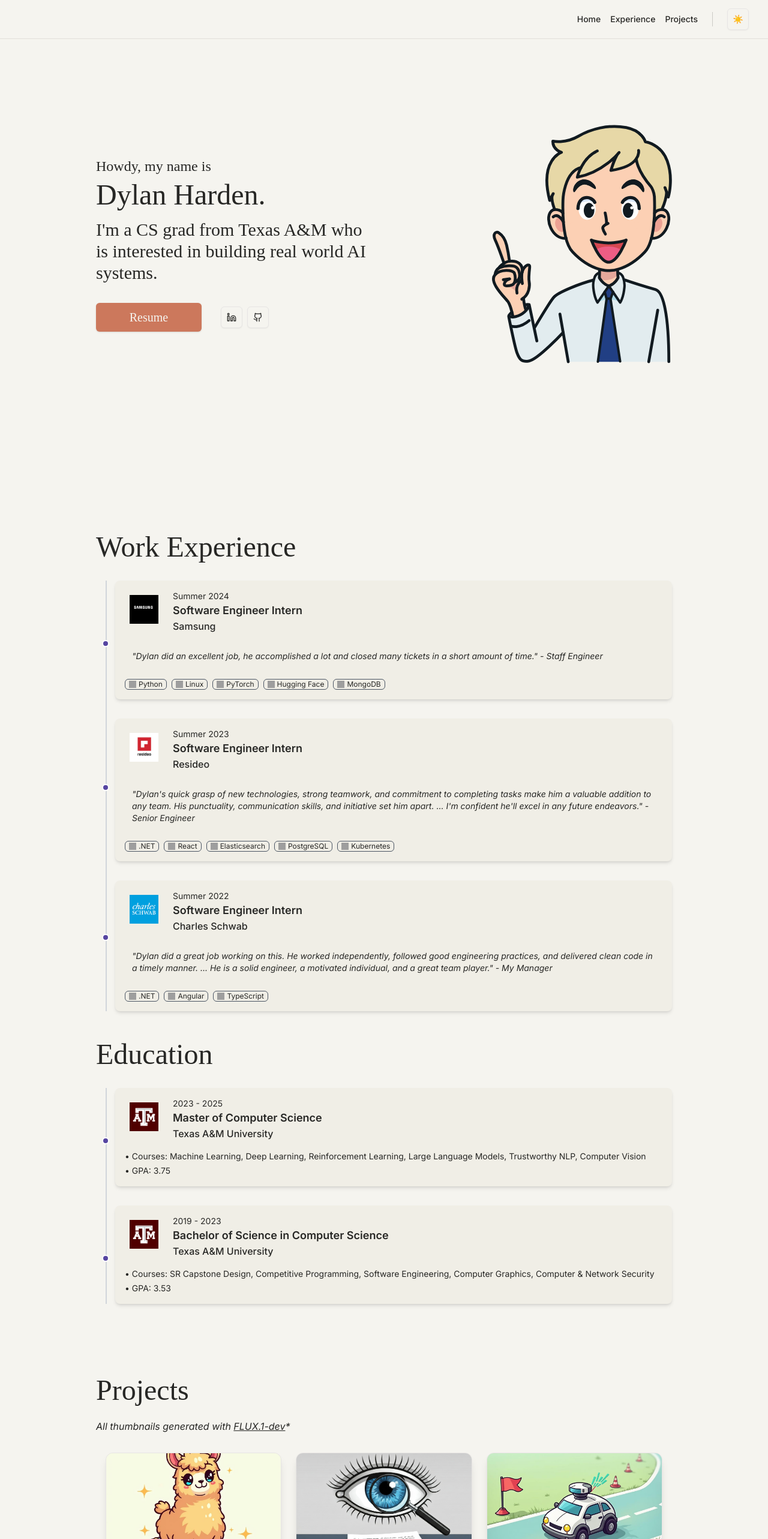
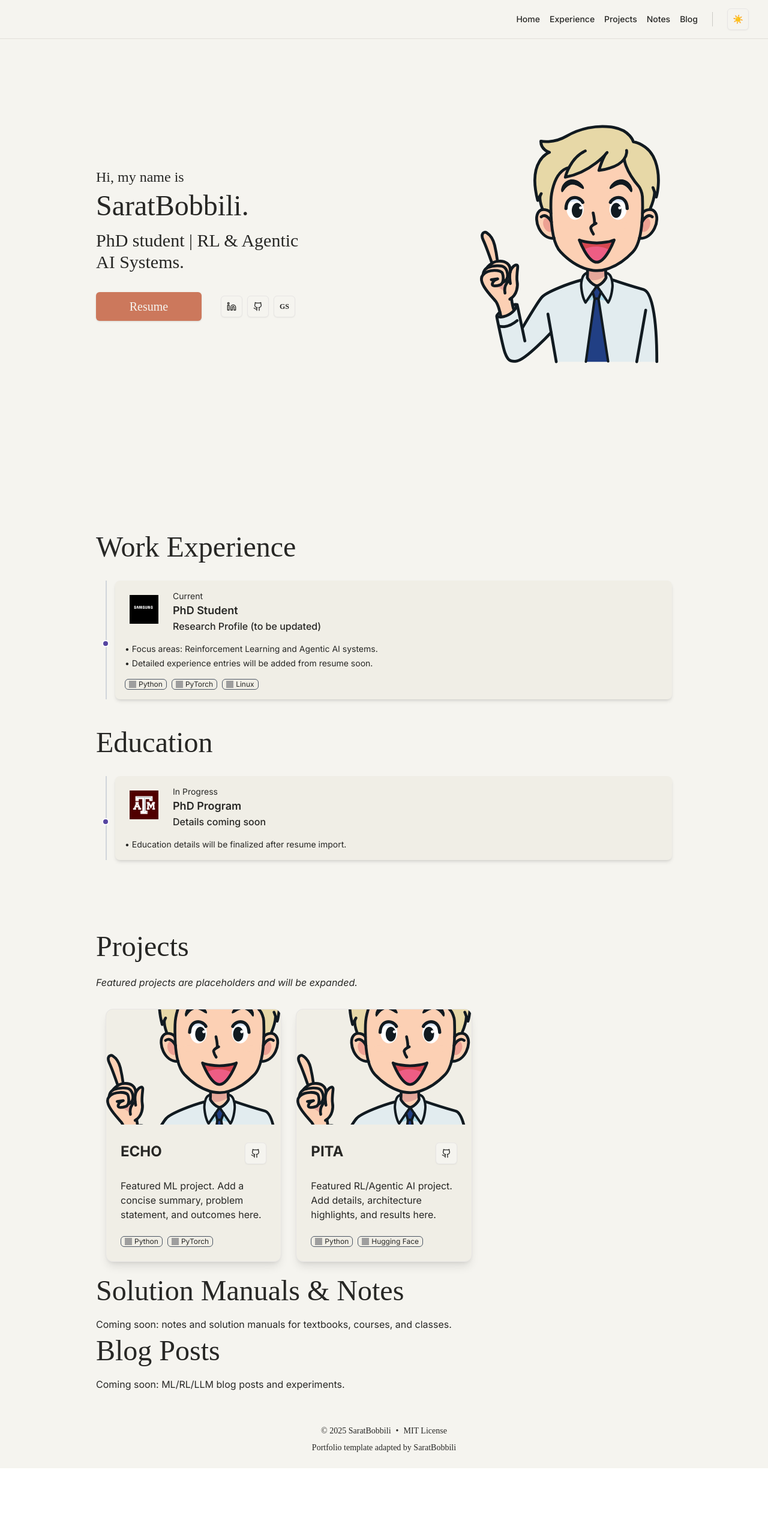
Before and after one commit to SaratBobbili/website-template, a React (Vite) app: page / in a window 1280 px wide. Shown: the top 2566 px of the page at 60% size. After the commit the page ends 2448 px from the top, so only its background shows below. Built offline with nearby package versions, Linux system fonts and the light colour scheme; grey boxes are pictures that could not be loaded.

Commit message:
Rebrand portfolio content for SaratBobbili and add future sections

```diff
--- a/src/App.tsx
+++ b/src/App.tsx
@@ -4,6 +4,7 @@ import ThemeToggle from './components/common/ThemeToggle'
 import ExperienceTimeline from './components/features/experience/ExperienceTimeline'
 import ProjectsList from './components/features/projects/ProjectsList'
 import Footer from './components/layout/Footer'
+import Header from './components/layout/Header'
 
 const App: React.FC = () => {
   const smoothScroll = (e: React.MouseEvent<HTMLAnchorElement>, hash: string) => {
@@ -16,56 +17,42 @@ const App: React.FC = () => {
 
   return (
     <div className='bg-background text-foreground relative'>
-      {/* Navigation Bar */}
       <nav className="font-inter fixed w-full top-0 left-0 bg-background/90 backdrop-blur-sm z-50 border-b border-foreground/10">
         <div className="container mx-auto px-4 sm:px-6 lg:px-8">
           <div className="flex items-center justify-between h-16">
-            {/* Empty spacer to push nav items to right */}
             <div className="flex-1" />
-
-            {/* Navigation items grouped with theme toggle */}
             <div className="flex items-center gap-6">
               <div className="flex items-center gap-4">
-                <a
-                  href="#home"
-                  onClick={(e) => smoothScroll(e, '#home')}
-                  className="text-sm font-medium hover:text-primary transition-colors"
-                >
-                  Home
-                </a>
-                <a
-                  href="#experience"
-                  onClick={(e) => smoothScroll(e, '#experience')}
-                  className="text-sm font-medium hover:text-primary transition-colors"
-                >
-                  Experience
-                </a>
-                <a
-                  href="#projects"
-                  onClick={(e) => smoothScroll(e, '#projects')}
-                  className="text-sm font-medium hover:text-primary transition-colors"
-                >
-                  Projects
-                </a>
+                {['home', 'experience', 'projects', 'notes', 'blog'].map((section) => (
+                  <a
+                    key={section}
+                    href={`#${section}`}
+                    onClick={(e) => smoothScroll(e, `#${section}`)}
+                    className="text-sm font-medium hover:text-primary transition-colors capitalize"
+                  >
+                    {section}
+                  </a>
+                ))}
               </div>
-              <div className="h-6 w-px bg-foreground/20" /> {/* Vertical separator */}
+              <div className="h-6 w-px bg-foreground/20" />
               <ThemeToggle />
             </div>
           </div>
         </div>
       </nav>
 
-      {/* Main Content */}
       <div className="pt-20">
-        <div id="home">
-          <Home />
-        </div>
-        <div id="experience" className="scroll-mt-20">
-          <ExperienceTimeline />
-        </div>
-        <div id="projects" className="scroll-mt-20">
-          <ProjectsList />
-        </div>
+        <div id="home"><Home /></div>
+        <div id="experience" className="scroll-mt-20"><ExperienceTimeline /></div>
+        <div id="projects" className="scroll-mt-20"><ProjectsList /></div>
+        <section id="notes" className="section-container scroll-mt-20">
+          <Header text="Solution Manuals & Notes" />
+          <p className="font-inter mt-3">Coming soon: notes and solution manuals for textbooks, courses, and classes.</p>
+        </section>
+        <section id="blog" className="section-container scroll-mt-20 pb-8">
+          <Header text="Blog Posts" />
+          <p className="font-inter mt-3">Coming soon: ML/RL/LLM blog posts and experiments.</p>
+        </section>
         <Footer />
       </div>
     </div>
--- a/src/components/features/Home.tsx
+++ b/src/components/features/Home.tsx
@@ -1,6 +1,5 @@
 import Header from '../layout/Header';
 import { Button } from '../common/ui/button';
-import resume from '../../assets/DylanHarden.pdf'
 
 const Home: React.FC = () => {
 
@@ -9,28 +8,34 @@ const Home: React.FC = () => {
             <section id="Home" className="h-screen">
                 <div className="section-container flex-col justify-center md:flex-row md:flex md:justify-between items-center pt-24 md:pt-32">
                     <div className="text-center md:text-left">
-                        <h4 className="text-xl sm:text-2xl">Howdy, my name is</h4>
-                        <Header text="Dylan Harden." />
+                        <h4 className="text-xl sm:text-2xl">Hi, my name is</h4>
+                        <Header text="SaratBobbili." />
                         <h4 className="text-center my-4 md:my-2 md:text-left text-xl sm:text-2xl lg:text-3xl lg:pb-4 max-w-[90%] sm:max-w-[70%] mx-auto md:mx-0">
-                            I'm a CS grad from Texas A&M who is interested in building real world AI systems.
+                            PhD student | RL & Agentic AI Systems.
                         </h4>
                         <div className="mt-4 flex flex-col sm:flex-row items-center max-w-fit md:max-w-none mx-auto w-100">
-                            <a href={resume} download='DylanHarden.pdf'>
+                            <a href='https://drive.google.com/file/d/1_TmE5uIu9ZQy0jeKiYxOViEG3sE_gqau/view?usp=sharing' target='_blank' rel='noopener noreferrer'>
                                 <Button asChild className='w-36 h-10 sm:w-44 sm:h-12 text-md sm:text-xl'>
                                     <p>Resume</p>
                                 </Button>
                             </a>
                             <div className="flex gap-2 mt-2 sm:mt-0 sm:ml-8">
-                                <a className='w-100 h-100' href='https://www.linkedin.com/in/dylan-harden/' target='_blank'>
+                                <a className='w-100 h-100' href='https://www.linkedin.com/in/sarat-chandra-b-1ba5509a/' target='_blank'>
                                     <Button size="icon" variant="outline" aria-label="LinkedIn">
                                         <svg xmlns="http://www.w3.org/2000/svg" width="24" height="24" viewBox="0 0 24 24" fill="none" stroke="currentColor" stroke-width="2" stroke-linecap="round" stroke-linejoin="round"><path d="M16 8a6 6 0 0 1 6 6v7h-4v-7a2 2 0 0 0-2-2 2 2 0 0 0-2 2v7h-4v-7a6 6 0 0 1 6-6z" /><rect width="4" height="12" x="2" y="9" /><circle cx="4" cy="4" r="2" /></svg>
                                     </Button>
                                 </a>
-                                <a href='https://github.com/Dylan-Harden3' target='_blank'>
+                                <a href='https://github.com/SaratBobbili' target='_blank'>
                                     <Button size="icon" variant="outline" aria-label="GitHub">
                                         <svg xmlns="http://www.w3.org/2000/svg" width="24" height="24" viewBox="0 0 24 24" fill="none" stroke="currentColor" stroke-width="2" stroke-linecap="round" stroke-linejoin="round"><path d="M15 22v-4a4.8 4.8 0 0 0-1-3.5c3 0 6-2 6-5.5.08-1.25-.27-2.48-1-3.5.28-1.15.28-2.35 0-3.5 0 0-1 0-3 1.5-2.64-.5-5.36-.5-8 0C6 2 5 2 5 2c-.3 1.15-.3 2.35 0 3.5A5.403 5.403 0 0 0 4 9c0 3.5 3 5.5 6 5.5-.39.49-.68 1.05-.85 1.65-.17.6-.22 1.23-.15 1.85v4" /><path d="M9 18c-4.51 2-5-2-7-2" /></svg>
                                     </Button>
                                 </a>
+                                <a href='https://scholar.google.com/citations?user=t_pK3k8AAAAJ&hl=en&oi=ao' target='_blank' rel='noopener noreferrer'>
+                                    <Button size="icon" variant="outline" aria-label="Google Scholar">
+                                        <span className="text-xs font-semibold">GS</span>
+                                    </Button>
+                                </a>
+
                             </div>
                         </div>
                     </div>
--- a/src/components/features/experience/ExperienceTimeline.tsx
+++ b/src/components/features/experience/ExperienceTimeline.tsx
@@ -1,80 +1,36 @@
 import React from 'react';
 import Timeline from './Timeline';
 import { Experience } from './TimelineEntry';
-import charlesSchwab from '../../../assets/charlesschwab.png';
-import resideo from '../../../assets/resideo.jpg';
 import samsung from '../../../assets/samsung.png';
 import tamu from '../../../assets/tamu.png';
 
 const ExperienceTimeline: React.FC = () => {
     const workExperiences: Experience[] = [
         {
-            date: 'Summer 2024',
+            date: 'Current',
             logo: samsung,
-            title: 'Software Engineer Intern',
-            company: 'Samsung',
+            title: 'PhD Student',
+            company: 'Research Profile (to be updated)',
             details: [
-                '"Dylan did an excellent job, he accomplished a lot and closed many tickets in a short amount of time." - Staff Engineer',
+                'Focus areas: Reinforcement Learning and Agentic AI systems.',
+                'Detailed experience entries will be added from resume soon.'
             ],
             skills: [
                 { name: 'Python', icon: 'python' },
-                { name: 'Linux', icon: 'linux' },
                 { name: 'PyTorch', icon: 'pytorch' },
-                { name: 'Hugging Face', icon: 'huggingface'},
-                { name: 'MongoDB', icon: 'mongodb' },
-            ],
-        },
-        {
-            date: 'Summer 2023',
-            logo: resideo,
-            title: 'Software Engineer Intern',
-            company: 'Resideo',
-            details: [
-                '"Dylan\'s quick grasp of new technologies, strong teamwork, and commitment to completing tasks make him a valuable addition to any team. His punctuality, communication skills, and initiative set him apart. ... I\'m confident he\'ll excel in any future endeavors." - Senior Engineer',
-            ],
-            skills: [
-                { name: '.NET', icon: 'dotnet' },
-                { name: 'React', icon: 'react' },
-                { name: 'Elasticsearch', icon: 'elasticsearch' },
-                { name: 'PostgreSQL', icon: 'postgresql' },
-                { name: 'Kubernetes', icon: 'kubernetes' },
-            ],
-        },
-        {
-            date: 'Summer 2022',
-            logo: charlesSchwab,
-            title: 'Software Engineer Intern',
-            company: 'Charles Schwab',
-            details: [
-                '"Dylan did a great job working on this. He worked independently, followed good engineering practices, and delivered clean code in a timely manner. ... He is a solid engineer, a motivated individual, and a great team player." - My Manager',
-            ],
-            skills: [
-                { name: '.NET', icon: 'dotnet' },
-                { name: 'Angular', icon: 'angular' },
-                { name: 'TypeScript', icon: 'typescript'}
+                { name: 'Linux', icon: 'linux' }
             ],
         },
     ];
 
     const educationExperiences: Experience[] = [
         {
-            date: '2023 - 2025',
+            date: 'In Progress',
             logo: tamu,
-            title: 'Master of Computer Science',
-            company: 'Texas A&M University',
+            title: 'PhD Program',
+            company: 'Details coming soon',
             details: [
-                'Courses: Machine Learning, Deep Learning, Reinforcement Learning, Large Language Models, Trustworthy NLP, Computer Vision',
-                'GPA: 3.75'
-            ],
-        },
-        {
-            date: '2019 - 2023',
-            logo: tamu,
-            title: 'Bachelor of Science in Computer Science',
-            company: 'Texas A&M University',
-            details: [
-                'Courses: SR Capstone Design, Competitive Programming, Software Engineering, Computer Graphics, Computer & Network Security',
-                'GPA: 3.53'
+                'Education details will be finalized after resume import.'
             ],
         },
     ];
--- a/src/components/features/projects/ProjectsList.tsx
+++ b/src/components/features/projects/ProjectsList.tsx
@@ -2,64 +2,30 @@ import { Button } from "../../common/ui/button";
 import { useState } from 'react';
 import Header from "../../layout/Header";
 import ProjectCard, { ProjectCardProps } from './ProjectCard';
-import storyllamas from '../../../assets/storyllamas.jpg'
-import llama32c from '../../../assets/llama32c.jpg'
-import pydetectgpt from '../../../assets/pydetectgpt.png'
-import capstone from '../../../assets/capstone.jpg'
-import horticulture from '../../../assets/horticulture.jpg'
+import homeImg from '../../../assets/homeImg.svg'
 
 const ProjectsList: React.FC = (): JSX.Element => {
     const [showAll, setShowAll] = useState<boolean>(false);
 
     const projects: ProjectCardProps[] = [
         {
-            title: "Llama 3.2.c",
-            description: <>Inference Llama 3.2 models in 1 file of raw c</>,
-            image: llama32c,
-            githubUrl: "https://github.com/Dylan-Harden3/Llama3.2.c",
+            title: 'ECHO',
+            description: <>Featured ML project. Add a concise summary, problem statement, and outcomes here.</>,
+            image: homeImg,
+            githubUrl: 'https://github.com/SaratBobbili',
             technologies: [
-                { name: "C", icon: "c" }
+                { name: 'Python', icon: 'python' },
+                { name: 'PyTorch', icon: 'pytorch' }
             ]
         },
         {
-            title: "PyDetectGPT",
-            description: <>An easy to use python package for detecting ai generated text. Check it out on <a href="https://pypi.org/project/pydetectgpt/" className="text-blue-600 hover:underline" target="_blank" rel="noopener noreferrer">PyPI</a></>,
-            image: pydetectgpt,
-            githubUrl: "https://github.com/Dylan-Harden3/PyDetectGPT",
+            title: 'PITA',
+            description: <>Featured RL/Agentic AI project. Add details, architecture highlights, and results here.</>,
+            image: homeImg,
+            githubUrl: 'https://github.com/SaratBobbili',
             technologies: [
-                { name: "PyTorch", icon: "pytorch" },
-                { name: "Hugging Face", icon: "huggingface" }
-            ]
-        },
-        {
-            title: "Global Path Planning",
-            description: <>Navigation for Texas A&M's <a href="http://autodrive.tamu.edu/" className="text-blue-600 hover:underline" target="_blank" rel="noopener noreferrer">Autonomous Vehicle</a></>,
-            image: capstone,
-            technologies: [
-                { name: "Python", icon: "python" },
-                { name: "Flask", icon: "flask" },
-                { name: "PostgreSQL", icon: "postgresql" },
-                { name: "Docker", icon: "docker" }
-            ]
-        },
-        {
-            title: "StoryLlamas",
-            description: <>Pre trained 3 miniature llama3s to generate short stories on my humble 1x8GB 2070 GPU</>,
-            image: storyllamas,
-            githubUrl: "https://github.com/Dylan-Harden3/StoryLlamas",
-            technologies: [
-                { name: "PyTorch", icon: "pytorch" }
-            ]
-        },
-        {
-            title: "Horticulture Club Site/App",
-            description: <>Created a website with an event calendar and a member attendence app for a student org</>,
-            image: horticulture,
-            technologies: [
-                { name: "React", icon: "react" },
-                { name: "Rails", icon: "rubyonrails" },
-                { name: "AWS S3", icon: "amazons3" },
-                { name: "Docker", icon: "docker" }
+                { name: 'Python', icon: 'python' },
+                { name: 'Hugging Face', icon: 'huggingface' }
             ]
         },
     ];
@@ -70,7 +36,7 @@ const ProjectsList: React.FC = (): JSX.Element => {
         <section className="section-container">
             <Header text="Projects" />
             <p className="text-center md:text-left font-inter italic my-2 lg:my-4">
-                All thumbnails generated with <a className="underline" href="https://huggingface.co/black-forest-labs/FLUX.1-dev" target="_blank">FLUX.1-dev</a>*
+                Featured projects are placeholders and will be expanded.
             </p>
             <div className="grid grid-cols-1 md:grid-cols-2 lg:grid-cols-3 gap-6 p-4">
                 {displayedProjects.map((project, index) => (
--- a/src/components/layout/Footer.tsx
+++ b/src/components/layout/Footer.tsx
@@ -1,5 +1,5 @@
 import React from 'react';
-import { COMPANY_INFO, SOCIAL_LINKS } from '../../constants';
+import { COMPANY_INFO } from '../../constants';
 
 const Footer: React.FC = (): JSX.Element => {
   return (
@@ -8,7 +8,7 @@ const Footer: React.FC = (): JSX.Element => {
         <div className="flex items-center gap-2">
           <span>{COMPANY_INFO.COPYRIGHT_TEXT}</span>
           <span>•</span>
-          <span>Code released under <a className="underline" href={SOCIAL_LINKS.GITHUB_REPO} target="_blank" rel="noopener noreferrer">{COMPANY_INFO.LICENSE_TEXT}</a></span>
+          <span>{COMPANY_INFO.LICENSE_TEXT}</span>
         </div>
         <div className="flex items-center gap-2">
           <span>{COMPANY_INFO.DESIGN_CREDIT}</span>
--- a/src/constants/index.ts
+++ b/src/constants/index.ts
@@ -1,24 +1,26 @@
 export const SOCIAL_LINKS = {
-    GITHUB: 'https://github.com/Dylan-Harden3',
-    LINKEDIN: 'https://www.linkedin.com/in/dylan-harden/',
-    GITHUB_REPO: 'https://github.com/Dylan-Harden3/Dylan-Harden3.github.io'
+    GITHUB: 'https://github.com/SaratBobbili',
+    LINKEDIN: 'https://www.linkedin.com/in/sarat-chandra-b-1ba5509a/',
+    SCHOLAR: 'https://scholar.google.com/citations?user=t_pK3k8AAAAJ&hl=en&oi=ao'
 } as const;
 
 export const COMPANY_INFO = {
-    NAME: 'Dylan Harden',
-    COPYRIGHT_TEXT: `© ${new Date().getFullYear()} Dylan Harden`,
+    NAME: 'SaratBobbili',
+    COPYRIGHT_TEXT: `© ${new Date().getFullYear()} SaratBobbili`,
     LICENSE_TEXT: 'MIT License',
-    DESIGN_CREDIT: 'Design inspired by Anthropic Design System'
+    DESIGN_CREDIT: 'Portfolio template adapted by SaratBobbili'
 } as const;
 
 export const SECTION_HEADERS = {
     PROJECTS: 'Projects',
     EXPERIENCE: 'Experience',
-    EDUCATION: 'Education'
+    EDUCATION: 'Education',
+    NOTES: 'Solution Manuals & Notes',
+    BLOG: 'Blog Posts'
 } as const;
 
 export const PROJECT_INFO = {
-    THUMBNAIL_CREDIT: 'All thumbnails generated with',
-    THUMBNAIL_MODEL: 'FLUX.1-dev',
-    THUMBNAIL_URL: 'https://huggingface.co/black-forest-labs/FLUX.1-dev'
+    THUMBNAIL_CREDIT: 'Project thumbnails',
+    THUMBNAIL_MODEL: 'provided as placeholders',
+    THUMBNAIL_URL: 'https://github.com/SaratBobbili'
 } as const;
```
